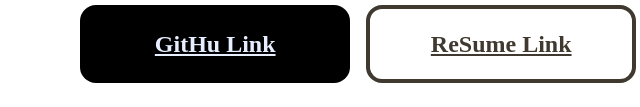
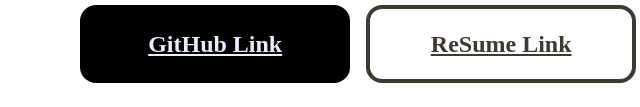
Before and after one commit to seungtoctoc/frontend-PDA, a plain HTML site: page index.html in a window 1280 px wide. Shown: the part 693-800 px from the top of the page, 84-724 px from the left. Drawn offline with Linux system fonts and the light colour scheme.

Commit message:
fix: modify typo

```diff
--- a/index.html
+++ b/index.html
@@ -30,7 +30,7 @@
                 </div>
 
                 <div class="link">
-                    <a href="https://github.com/seungtoctoc" id="link1">GitHu Link</a>
+                    <a href="https://github.com/seungtoctoc" id="link1">GitHub Link</a>
                     <a href="https://github.com/seungtoctoc" id="link2">ReSume Link</a>
                 </div>
             </div>
```
